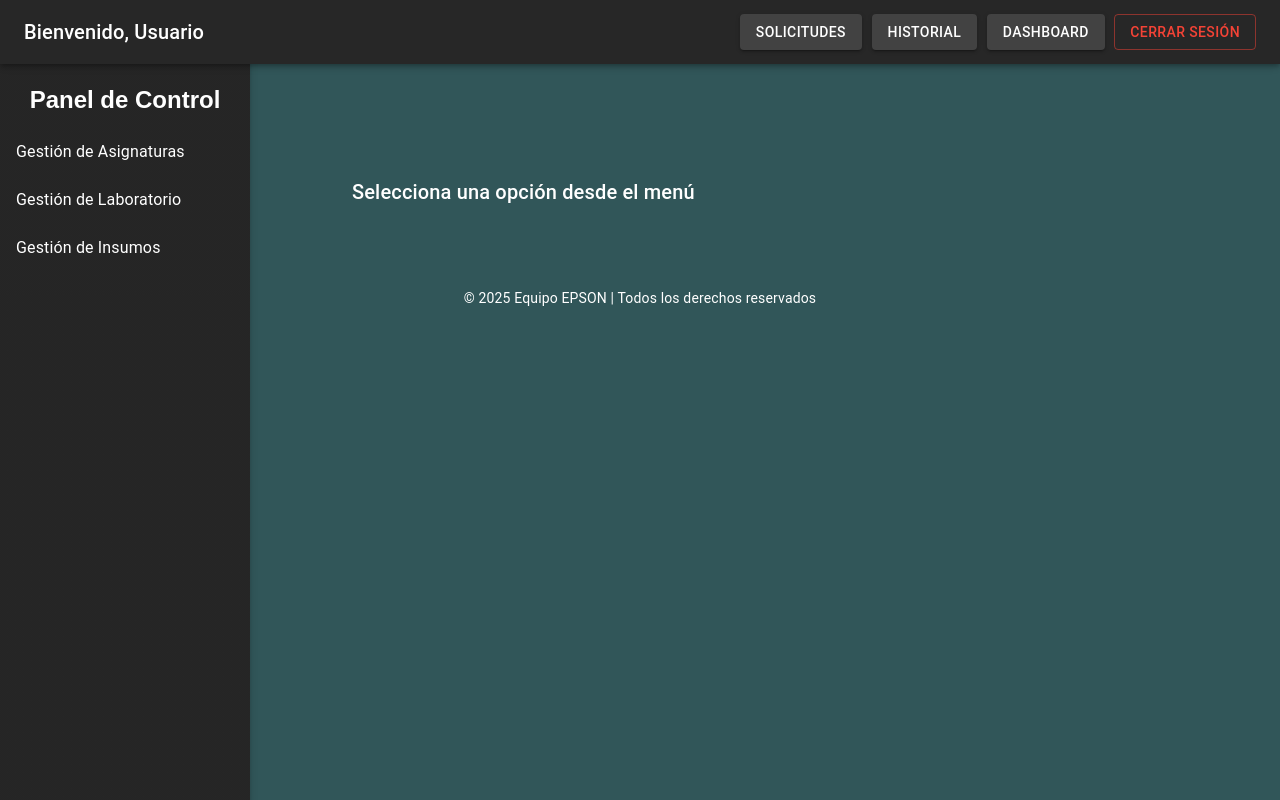
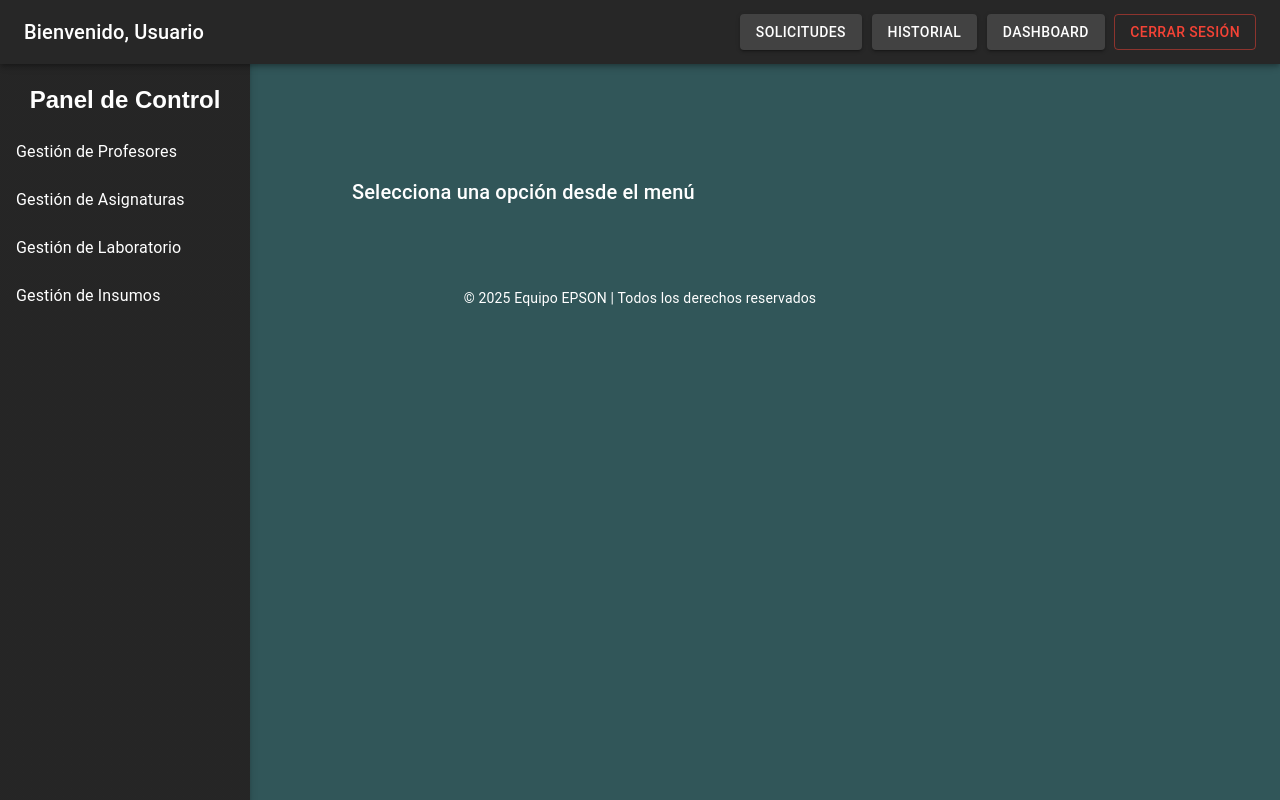
Before and after one commit to xStarH4ndx/ARQ-FRONT, a React (Vite) app: page /admin-dashboard in a window 1280 px wide. Built offline with nearby package versions, Linux system fonts and the light colour scheme.

Commit message:
gestion de profe agregado

```diff
--- a/src/components/adminSidebar.tsx
+++ b/src/components/adminSidebar.tsx
@@ -7,6 +7,7 @@ interface SidebarProps {
 
 const AdminSidebar: React.FC<SidebarProps> = ({ onSelect }) => {
   const opciones = [
+    { id: 'profesores', label: 'Gestión de Profesores' },
     { id: 'asignaturas', label: 'Gestión de Asignaturas' },
     { id: 'laboratorios', label: 'Gestión de Laboratorio' },
     { id: 'insumos', label: 'Gestión de Insumos' },
--- a/src/pages/admin/adminDashboard.tsx
+++ b/src/pages/admin/adminDashboard.tsx
@@ -15,6 +15,8 @@ export const AdminDashboard = () => {
         return <LaboratorioOptions />;
       case 'insumos':
         return <Typography variant="h6">Gestión de Insumos</Typography>;
+      case 'profesores':
+        return <Typography variant="h6">Gestión de Profesores</Typography>;
       default:
         return <Typography variant="h6">Selecciona una opción desde el menú</Typography>;
     }
```
